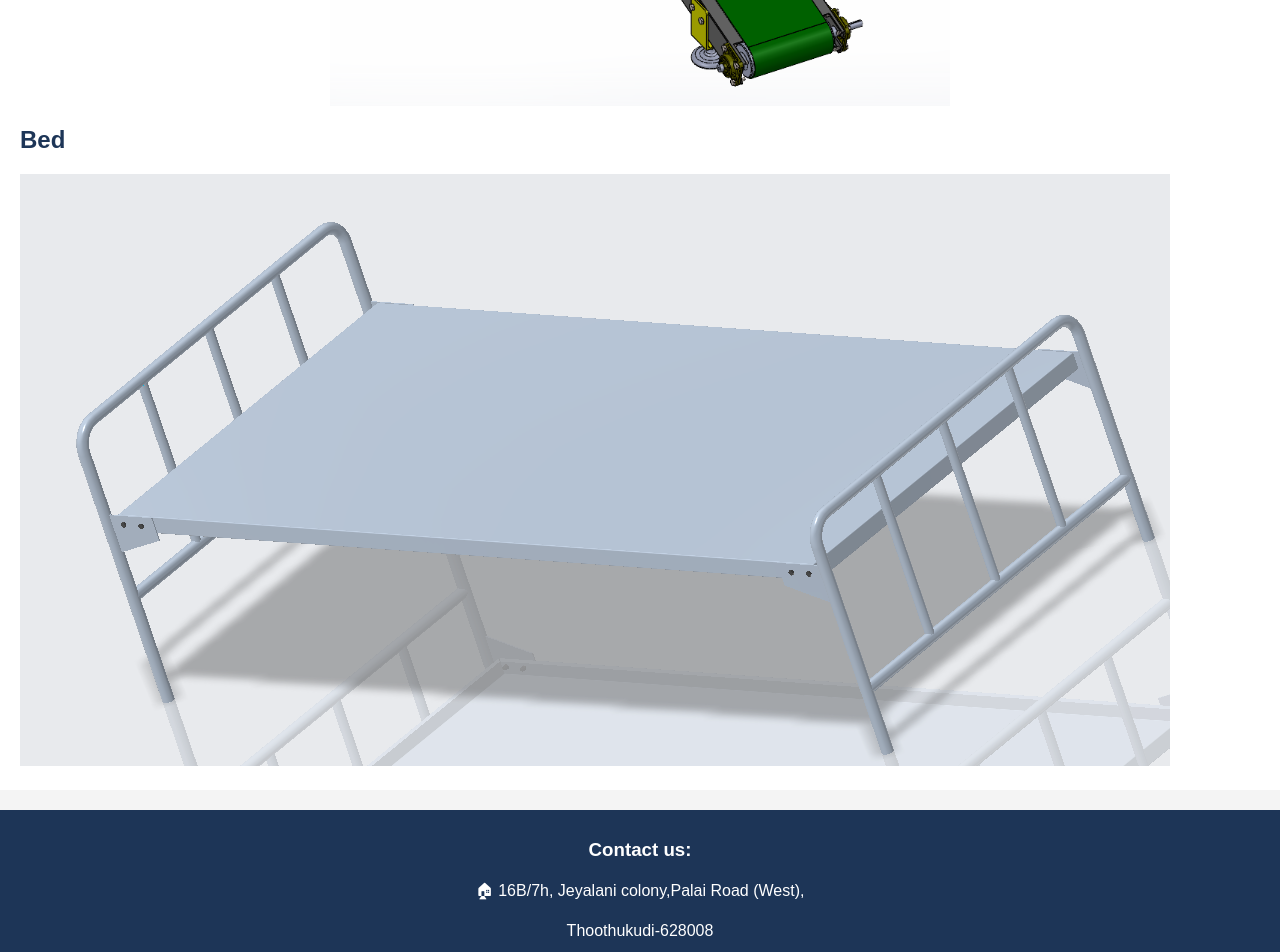
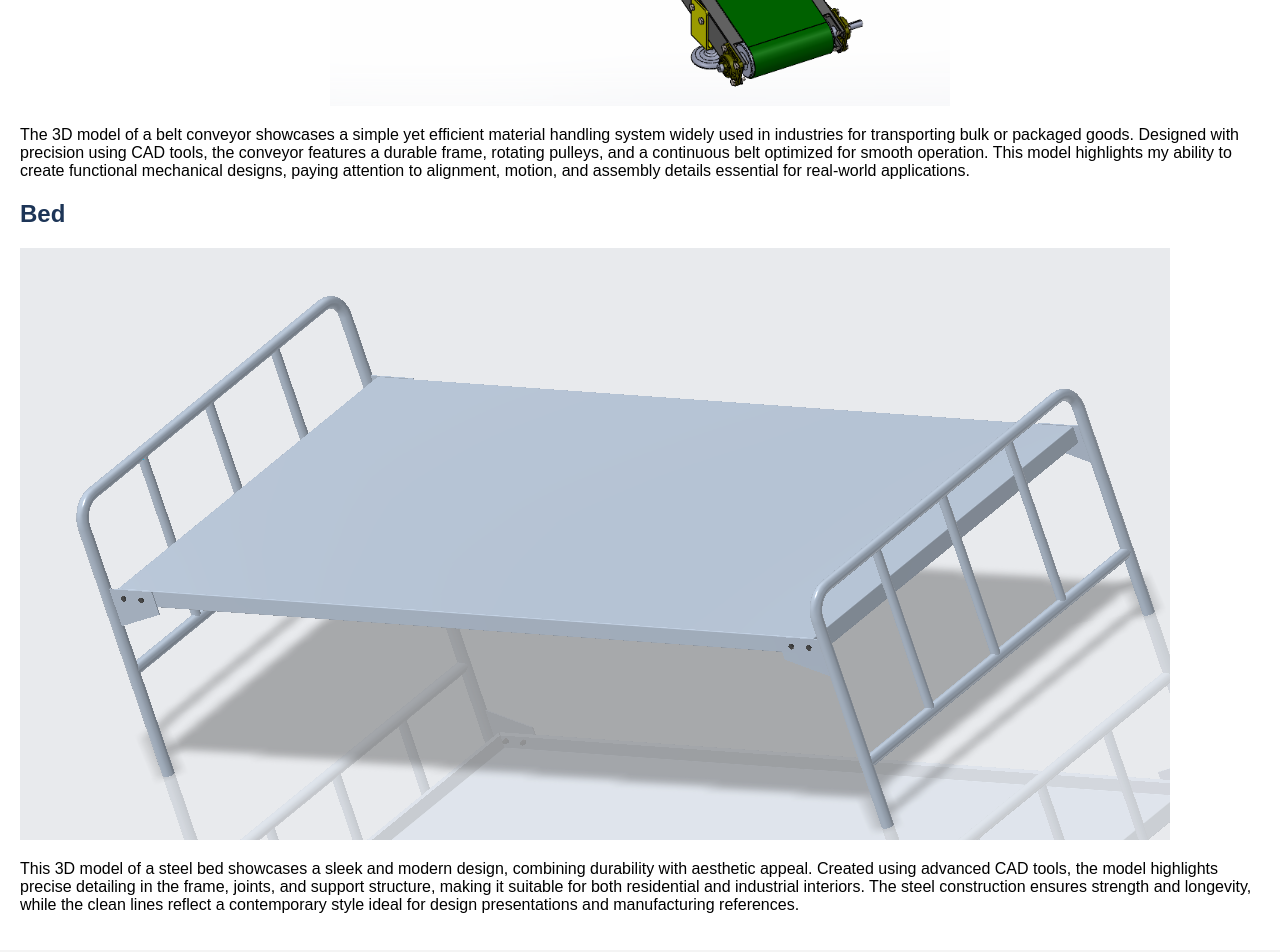
Before and after one commit to Berni-Breaver/Portfolio, a plain HTML site: page index.html in a window 1280 px wide. Shown: the part 3780-4732 px from the top of the page. Drawn offline with Linux system fonts and the light colour scheme.

Commit message:
Update index.html

```diff
--- a/index.html
+++ b/index.html
@@ -93,7 +93,7 @@ max-width: 50%;
 width: 100%;
 height: auto;}
 </style>
-<p>  </p>
+<p> The 3D model of a belt conveyor showcases a simple yet efficient material handling system widely used in industries for transporting bulk or packaged goods. Designed with precision using CAD tools, the conveyor features a durable frame, rotating pulleys, and a continuous belt optimized for smooth operation. This model highlights my ability to create functional mechanical designs, paying attention to alignment, motion, and assembly details essential for real-world applications. </p>
 
 
 <h2>Bed</h2>
@@ -105,9 +105,9 @@ max-width: 50%;
 width: 100%;
 height: auto;
 }
-
-
 </style>
+<p> This 3D model of a steel bed showcases a sleek and modern design, combining durability with aesthetic appeal. Created using advanced CAD tools, the model highlights precise detailing in the frame, joints, and support structure, making it suitable for both residential and industrial interiors. The steel construction ensures strength and longevity, while the clean lines reflect a contemporary style ideal for design presentations and manufacturing references.
+</p>
 
 </section>
 
```
